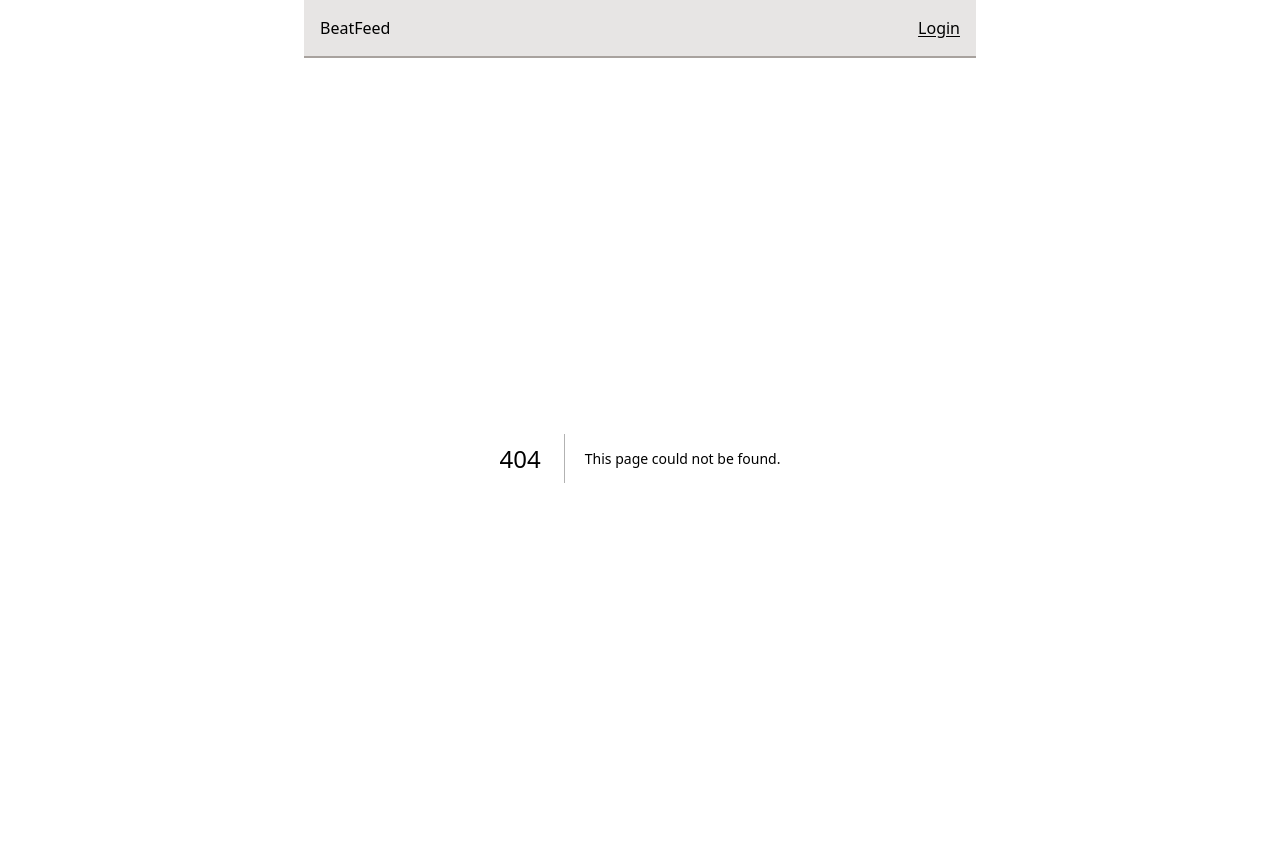
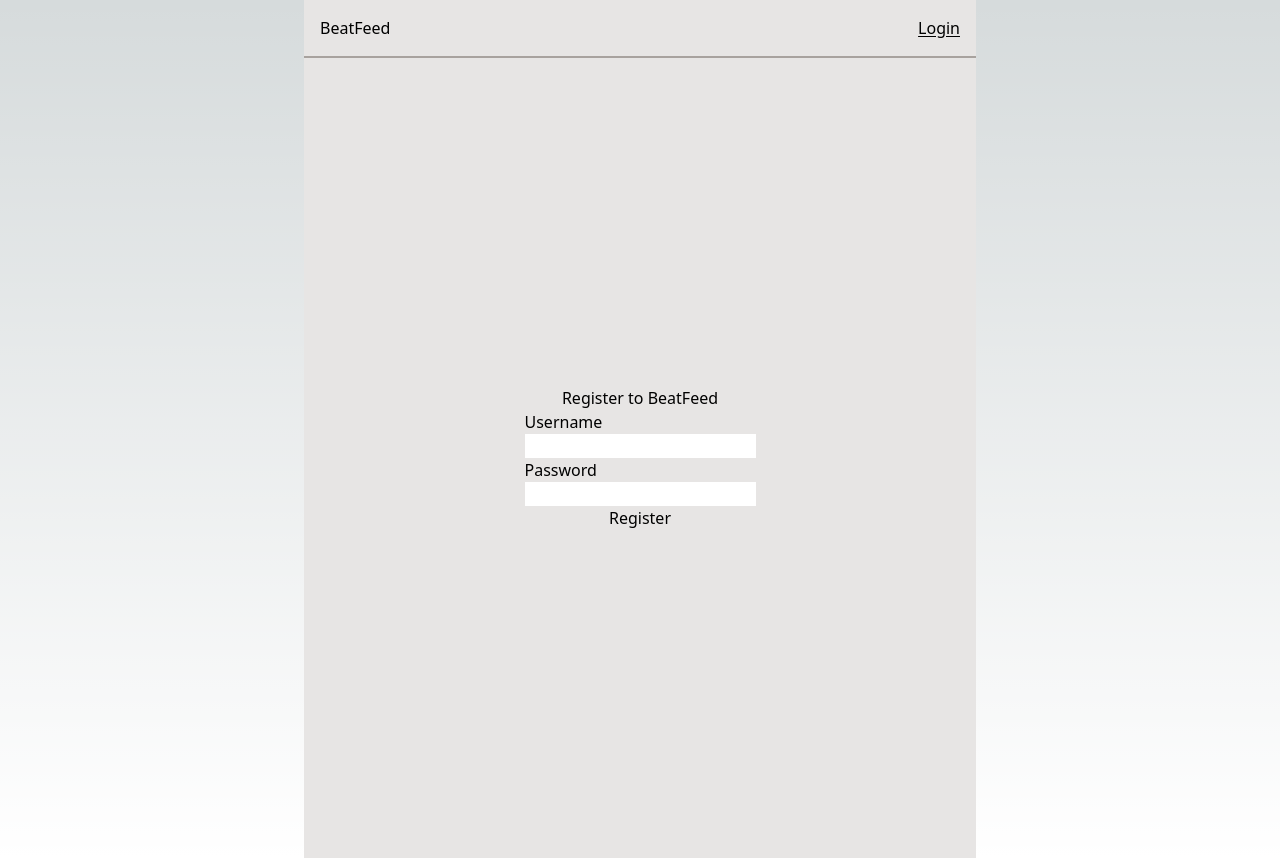
Before and after one commit to ElsaBonde/beatfeed, a Next.js app: page /register in a window 1280 px wide. Before the commit this address had no page. Built offline with nearby package versions, Linux system fonts and the light colour scheme.

Commit message:
trying to get back to where i was

```diff
--- a/app/actions/userActions.ts
+++ b/app/actions/userActions.ts
@@ -0,0 +1,34 @@
+"use server";
+
+import { db } from "@/prisma/db";
+
+export async function logInUser(username: string, password: string) {
+  //jämför input från användaren med databasen och loggar in användaren om den finns och användarnamn och lösenord stämmer
+  const user = await db.user.findFirst({
+    where: {
+      userName: username,
+      password: password,
+    },
+  });
+
+  if (!user) {
+    console.log("User does not exist.");
+    return null;
+  }
+  return user;
+}
+
+export async function registerUser(username: string, password: string) {
+  try {
+    const user = await db.user.create({
+      data: {
+        userName: username,
+        password: password,
+      },
+    });
+    return user;
+  } catch (error) {
+    console.error("Error registering user:", error);
+    throw error;
+  }
+}
--- a/app/login/page.tsx
+++ b/app/login/page.tsx
@@ -1,21 +1,56 @@
+"use client";
+
 import Link from "next/link";
+import { useState } from "react";
+import { logInUser } from "../actions/userActions";
+import { useRouter } from "next/navigation";
 
-export default function Login() {
+export default function LoginPage() {
+  const [username, setUsername] = useState("");
+  const [password, setPassword] = useState("");
+  const [loginError, setLoginError] = useState("");
+  const router = useRouter();
+
+  const handleFormSubmit = async (event: any) => {
+    event.preventDefault();
+    try {
+      const user = await logInUser(username, password);
+      console.log("User logged in successfully:", user);
+      setLoginError("");
+      router.push("/");
+    } catch (error) {
+      console.error("Error logging in:", error);
+      setLoginError("Invalid username or password.");
+    }
+  };
+
   return (
-    <div className="flex min-h-screen items-center justify-center">
+    <div className="flex flex-col min-h-screen items-center justify-center bg-stone-200">
+      <h1>Login to BeatFeed</h1>
       <div className="flex flex-col gap-4">
-        <h1>Login</h1>
-        <form className="flex flex-col">
+        <form className="flex flex-col" onSubmit={handleFormSubmit}>
           <label htmlFor="username">Username</label>
-          <input type="text" name="username" />
+          <input
+            type="text"
+            name="username"
+            value={username}
+            onChange={(e) => setUsername(e.target.value)}
+          />
           <label htmlFor="password">Password</label>
-          <input type="password" name="password" />
-          <button className="items-start" type="submit">Login</button>
+          <input
+            type="password"
+            name="password"
+            value={password}
+            onChange={(e) => setPassword(e.target.value)}
+          />
+          <button type="submit">Login</button>
+          {loginError && <p className="text-red-500">{loginError}</p>}
         </form>
-        <p>
-          Not a member? <Link href="/register">Become a part of our community here!</Link>
-        </p>
       </div>
+      <p>
+        Not a member?{" "}
+        <Link href="/register">Become a part of our community here!</Link>
+      </p>
     </div>
   );
 }
--- /dev/null
+++ b/app/register/page.tsx
@@ -0,0 +1,50 @@
+"use client"
+
+import { useState } from "react";
+import { registerUser } from "../actions/userActions";
+
+export default function RegisterPage() {
+  const [username, setUsername] = useState("");
+  const [password, setPassword] = useState("");
+  const [registerError, setRegisterError] = useState("");
+
+  const handleRegister = async (event: any) => {
+    event.preventDefault();
+    try {
+      const user = await registerUser(username, password);
+      console.log("User registered successfully:", user);
+      setUsername("");
+      setPassword("");
+      setRegisterError("");
+    } catch (error) {
+      console.error("Error registering user:", error);
+      setRegisterError("Username already exists. Please try another.");
+    }
+  };
+
+  return (
+    <div className="flex flex-col min-h-screen items-center justify-center bg-stone-200">
+      <h1>Register to BeatFeed</h1>
+      <div className="flex flex-col gap-4">
+        <form className="flex flex-col" onSubmit={handleRegister}>
+          <label htmlFor="username">Username</label>
+          <input
+            type="text"
+            name="username"
+            value={username}
+            onChange={(e) => setUsername(e.target.value)}
+          />
+          {registerError && <p className="text-red-500">{registerError}</p>}
+          <label htmlFor="password">Password</label>
+          <input
+            type="password"
+            name="password"
+            value={password}
+            onChange={(e) => setPassword(e.target.value)}
+          />
+          <button type="submit">Register</button>
+        </form>
+      </div>
+    </div>
+  );
+}
```
Also changed, not shown: 1 other file (tests, documents, lock files or other folders).
